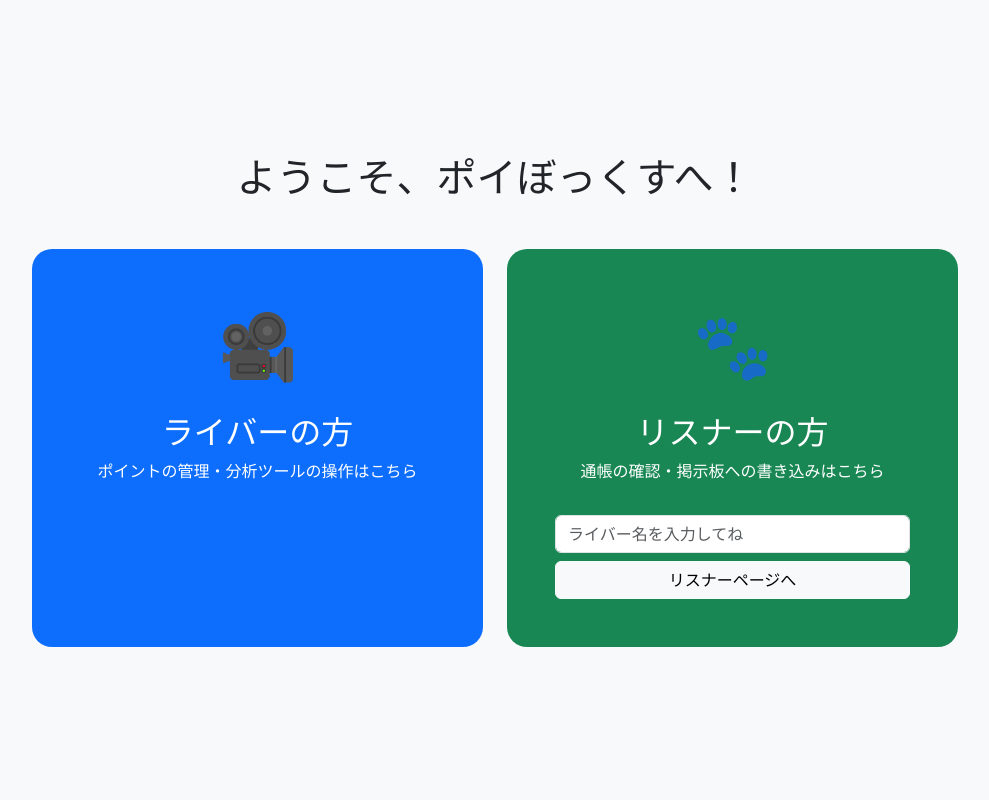
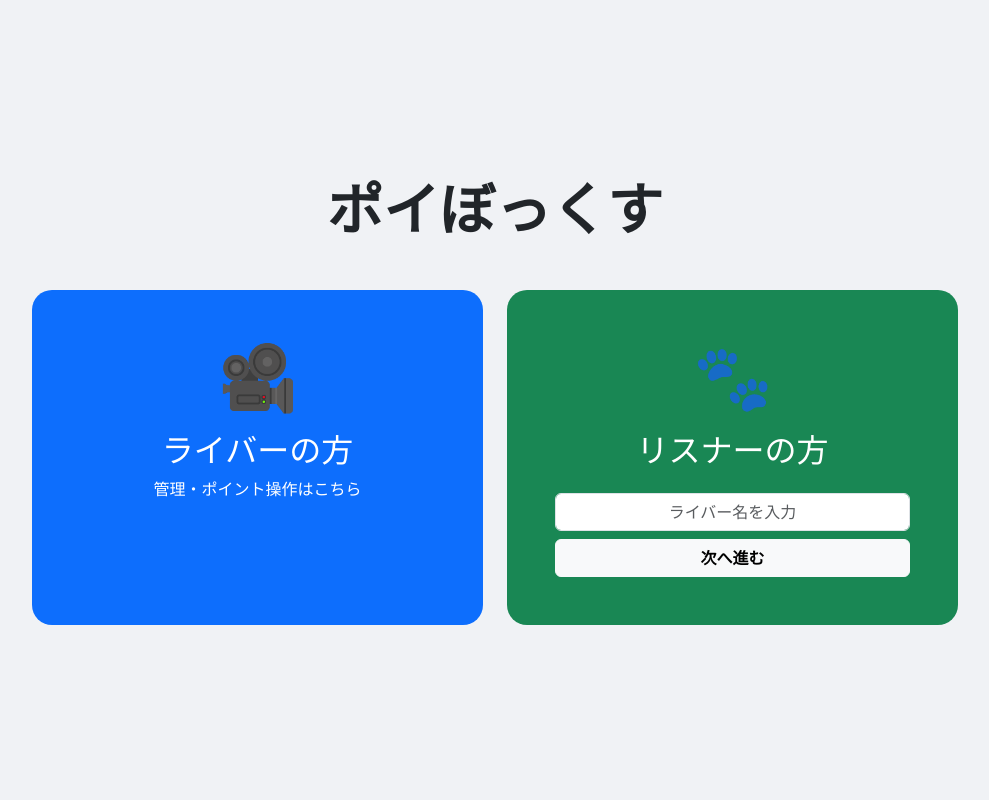
Before and after one commit to sakku9588-crypto/-, a Flask app: template templates/index.html in a window 1280 px wide. Shown: the whole page, without its empty margins (145-1134 px from the left). Run offline with Flask 3, Linux system fonts and the light colour scheme; the template is opened without the code that fills it, so the values that code supplies are empty.

Commit message:
Update index.html

```diff
--- a/templates/index.html
+++ b/templates/index.html
@@ -2,62 +2,48 @@
 <html lang="ja">
 <head>
     <meta charset="UTF-8">
-    <title>ポイぼっくす - NekoRise</title>
+    <meta name="viewport" content="width=device-width, initial-scale=1.0">
+    <title>ポイぼっくす - トップ</title>
     <link rel="stylesheet" href="https://cdn.jsdelivr.net/npm/bootstrap@5.3.0/dist/css/bootstrap.min.css">
     <style>
-        body { background-color: #f8f9fa; height: 100vh; display: flex; align-items: center; justify-content: center; }
-        .choice-card { transition: 0.3s; cursor: pointer; border: none; border-radius: 20px; height: 100%; }
-        .choice-card:hover { transform: translateY(-10px); box-shadow: 0 10px 20px rgba(0,0,0,0.1); }
-        .icon { font-size: 4rem; margin-bottom: 20px; }
-        /* 入力欄をクリックしてもカード全体のクリックイベントが発火しないように調整 */
-        .prevent-click { cursor: auto; }
+        body { background-color: #f0f2f5; height: 100vh; display: flex; align-items: center; }
+        .choice-card { border: none; border-radius: 20px; transition: 0.3s; cursor: pointer; }
+        .choice-card:hover { transform: translateY(-10px); box-shadow: 0 10px 30px rgba(0,0,0,0.1); }
     </style>
 </head>
 <body>
     <div class="container text-center">
-        <h1 class="mb-5">ようこそ、ポイぼっくすへ！</h1>
+        <h1 class="display-4 fw-bold mb-5">ポイぼっくす</h1>
         <div class="row justify-content-center g-4">
-
             <div class="col-md-5">
-                <a href="{{ url_for('login') }}" class="text-decoration-none text-dark h-100">
-                    <div class="card p-5 choice-card bg-primary text-white">
-                        <div class="icon">🎥</div>
+                <a href="{{ url_for('login') }}" class="text-decoration-none">
+                    <div class="card p-5 choice-card bg-primary text-white h-100">
+                        <div class="display-3 mb-3">🎥</div>
                         <h2>ライバーの方</h2>
-                        <p>ポイントの管理・分析ツールの操作はこちら</p>
+                        <p>管理・ポイント操作はこちら</p>
                     </div>
                 </a>
             </div>
-
             <div class="col-md-5">
-                <div class="card p-5 choice-card bg-success text-white" onclick="goViewer(event)">
-                    <div class="icon">🐾</div>
+                <div class="card p-5 choice-card bg-success text-white h-100">
+                    <div class="display-3 mb-3">🐾</div>
                     <h2>リスナーの方</h2>
-                    <p>通帳の確認・掲示板への書き込みはこちら</p>
-                    <div class="mt-3 prevent-click" onclick="event.stopPropagation()">
-                        <input type="text" id="liver_name" class="form-control" placeholder="ライバー名を入力してね" onkeypress="handleKeyPress(event)">
-                        <button class="btn btn-light mt-2 w-100" onclick="goViewer(event)">リスナーページへ</button>
+                    <div class="mt-3">
+                        <input type="text" id="liver_input" class="form-control mb-2 text-center" placeholder="ライバー名を入力">
+                        <button class="btn btn-light w-100 fw-bold" onclick="goWelcome()">次へ進む</button>
                     </div>
                 </div>
             </div>
-
         </div>
     </div>
-
     <script>
-        function goViewer(event) {
-            const name = document.getElementById('liver_name').value;
-            if (name) {
-                // ご希望の /ライバー名/welcome.com 形式にリンク
-                window.location.href = "/" + encodeURIComponent(name) + "/welcome.com";
+        function goWelcome() {
+            const liver = document.getElementById('liver_input').value;
+            if (liver) {
+                // /ライバー名/welcome への遷移
+                window.location.href = "/" + liver + "/welcome";
             } else {
-                alert("見たいライバーさんの名前を入れてにゃ！");
-            }
-        }
-
-        // エンターキーでも飛べるように追加
-        function handleKeyPress(event) {
-            if (event.key === 'Enter') {
-                goViewer(event);
+                alert("ライバーさんの名前を教えてね！");
             }
         }
     </script>
```
